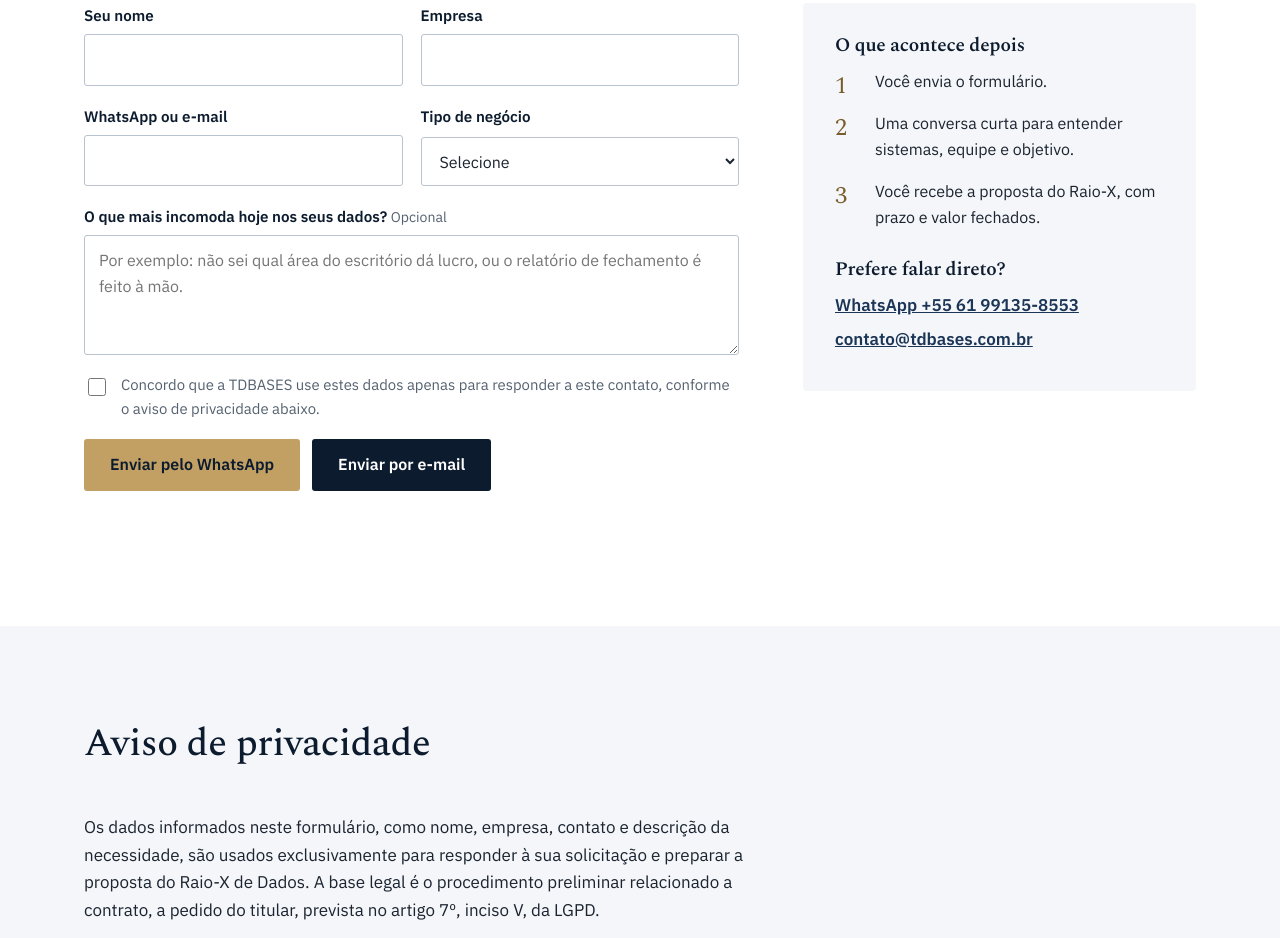
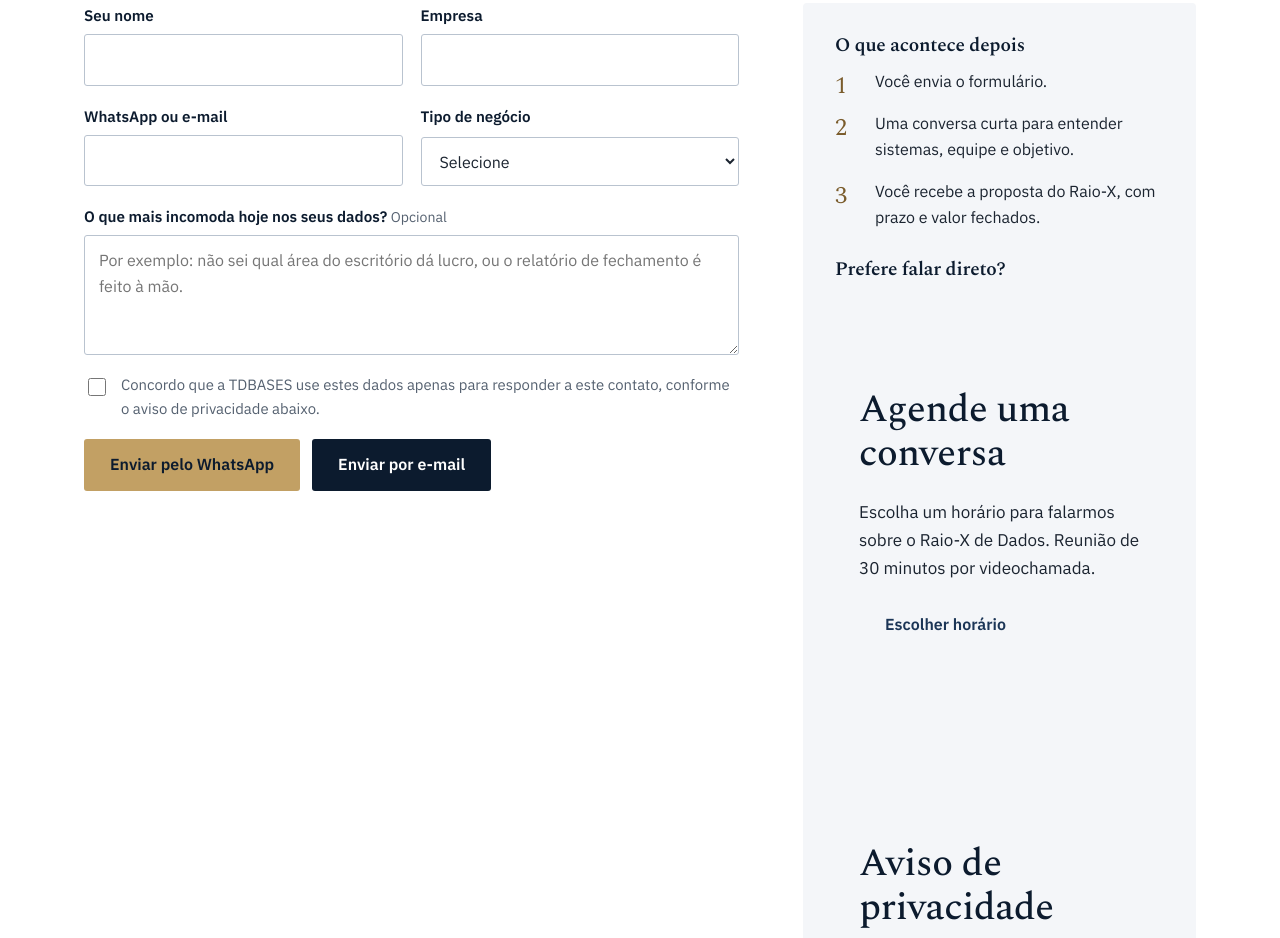
Before and after one commit to tdbroott/tdbases-site, a plain HTML site: page contato.html in a window 1280 px wide. Shown: the part 611-1549 px from the top of the page. Drawn offline with nearby package versions, Linux system fonts and the light colour scheme.

Commit message:
Implementa Calendario AGENDAMENTO

```diff
--- a/contato.html
+++ b/contato.html
@@ -292,9 +292,19 @@ form.lead{display:grid;gap:18px}
 <li>Você recebe a proposta do Raio-X, com prazo e valor fechados.</li>
 </ol>
 <h3>Prefere falar direto?</h3>
-<div class="direct"><a href="https://wa.me/5561991358553" rel="noopener">WhatsApp +55 61 99135-8553</a><a href="mailto:contato@tdbases.com.br">contato@tdbases.com.br</a></div>
+
+<section class="secao" id="agendar" aria-labelledby="agendar-titulo">
+  <div class="wrap">
+    <h2 id="agendar-titulo">Agende uma conversa</h2>
+    <p>Escolha um horário para falarmos sobre o Raio-X de Dados. Reunião de 30 minutos por videochamada.</p>
+    <a class="btn btn-primario" href="https://calendar.zoho.com/eventreqForm/08011246b7d4f563a2036cb7d23b8ae30000103dce60bd811c685dd66e5b1ce4b058540eb36d9543fd6d03151d2e8505579c45461e55b687b1f9d9882cf02c09964bb6184ee65450549c?theme=0&l=en&tz=America%2FAraguaina" target="_blank" rel="noopener">Escolher horário</a>
+  </div>
+</section>
+
+
+<!--<div class="direct"><a href="https://wa.me/5561991358553" rel="noopener">WhatsApp +55 61 99135-8553</a><a href="mailto:contato@tdbases.com.br">contato@tdbases.com.br</a></div>
 </aside>
-</div></section>
+</div></section> !-->
 
 <section class="bg-paper" id="privacidade"><div class="wrap">
 <div class="head-block"><h2>Aviso de privacidade</h2></div>
```
